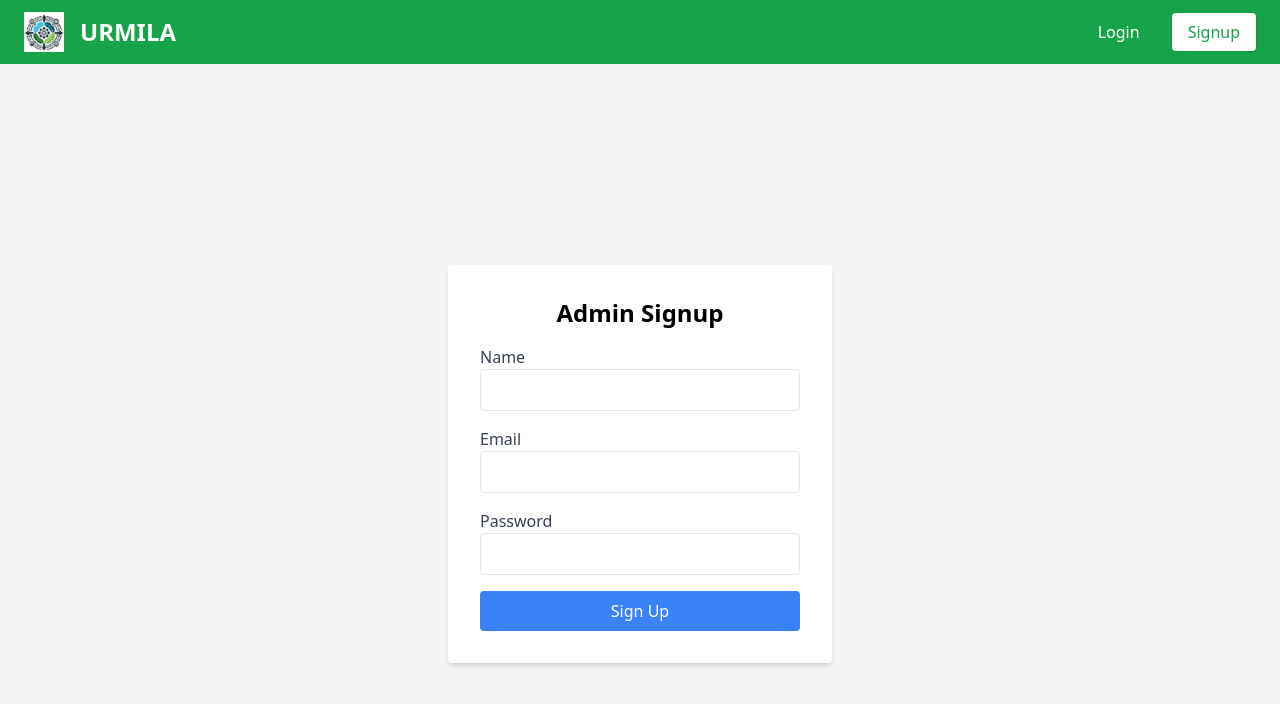
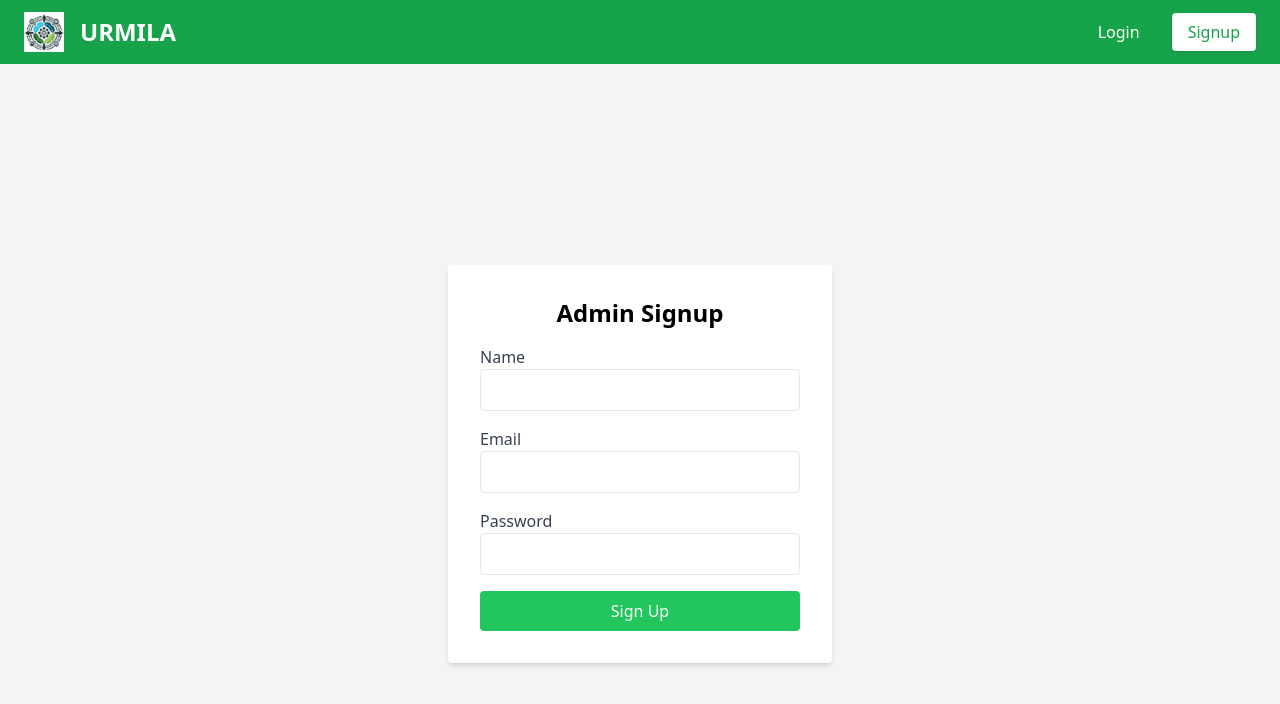
Before and after one commit to akhilsuruj5/urmila_admin, a React (Vite) app: page /signup in a window 1280 px wide. Shown: the top 704 px of the page. Built offline with nearby package versions, Linux system fonts and the light colour scheme.

Commit message:
vercel rewrite updates

```diff
--- a/src/pages/Signup.jsx
+++ b/src/pages/Signup.jsx
@@ -78,7 +78,7 @@
           {message && <p className="text-green-500 text-sm">{message}</p>}
           <button
             type="submit"
-            className="w-full bg-blue-500 text-white py-2 rounded hover:bg-blue-600"
+            className="w-full bg-green-500 text-white py-2 rounded hover:bg-green-600"
           >
             Sign Up
           </button>
```
Also changed, not shown: vercel.json (added).
